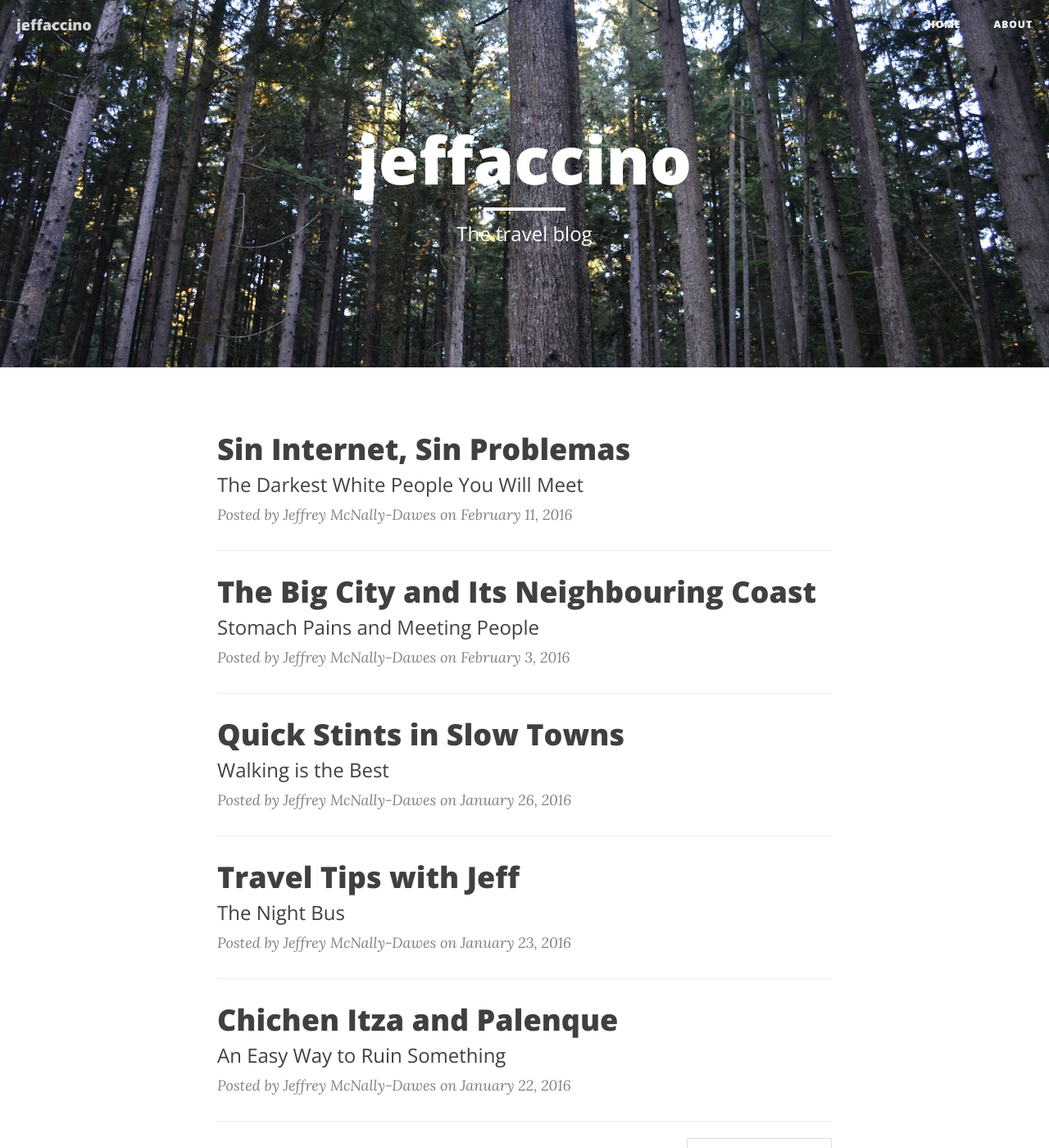
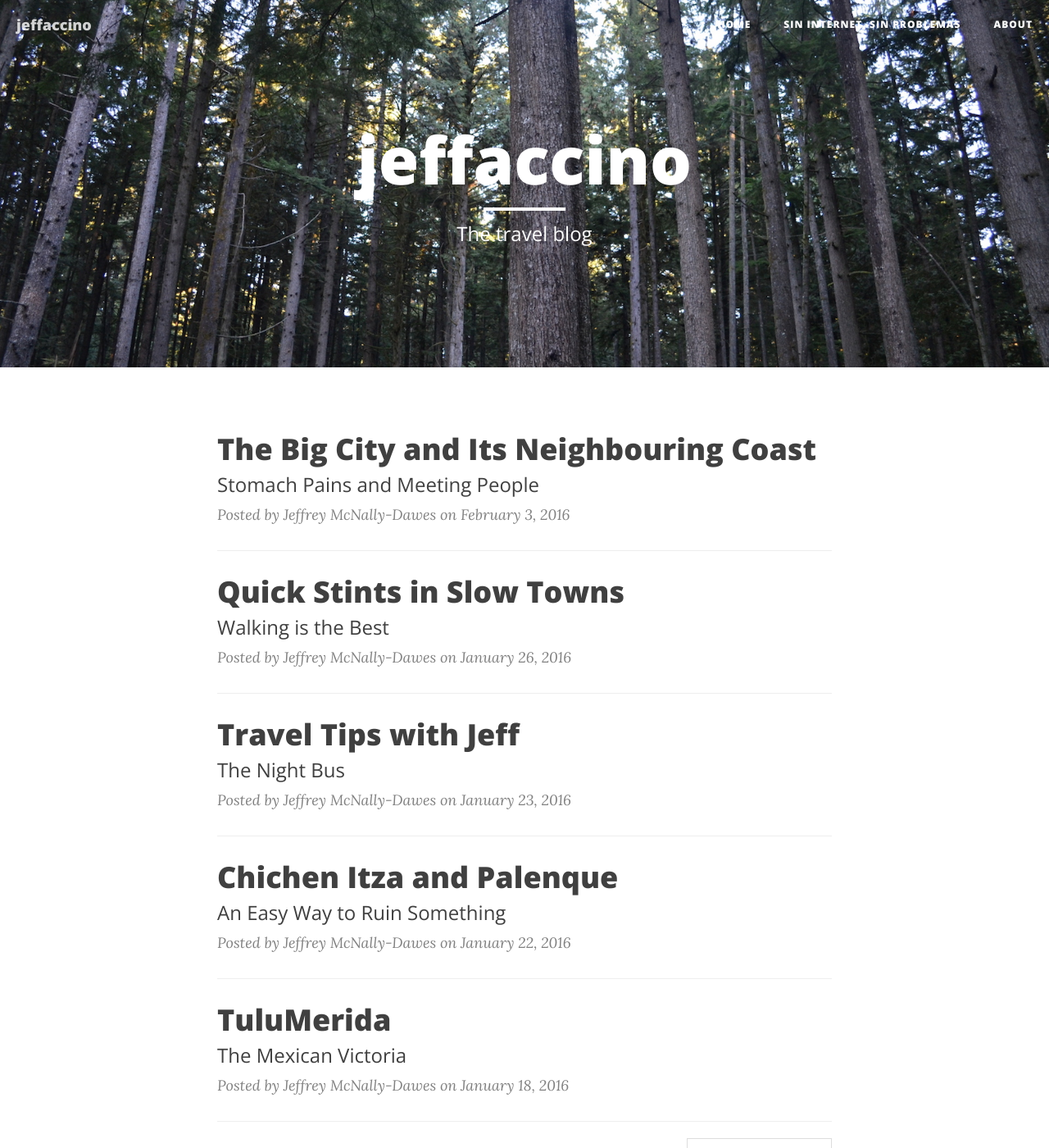
Before and after one commit to jeffmcnd/jeffmcnd.github.io, a Jekyll site: the page built from index.html, in a window 1280 px wide and 1400 px high. Shown: the whole window at 82% size. Built offline with Jekyll 4.4.1, drawn with Linux system fonts in a browser that asks for light colours; nearby versions of some CDN libraries; the list of posts is cut into pages by our own code.

Commit message:
renaming post

```diff
--- a/_posts/2016-02-11-sin-internet-sin-problemas.markdown
+++ b/2016-02-13-sin-internet-sin-problemas.markdown
@@ -2,7 +2,7 @@
 layout:     post
 title:      "Sin Internet, Sin Problemas"
 subtitle:   "The Darkest White People You Will Meet"
-date:       2016-02-11 11:30:00
+date:       2016-02-13 9:00:00
 author:     "Jeffrey McNally-Dawes"
 header-img: "img/sweater.jpg"
 ---
```
